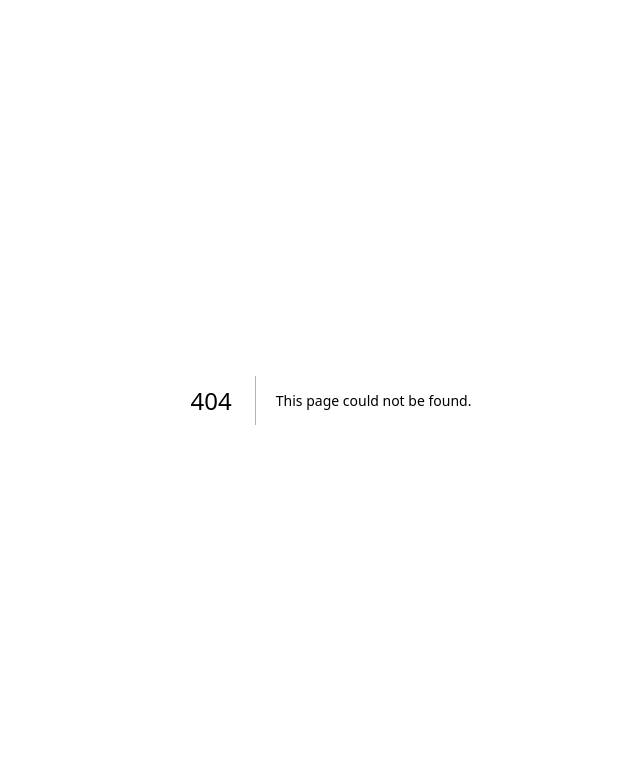
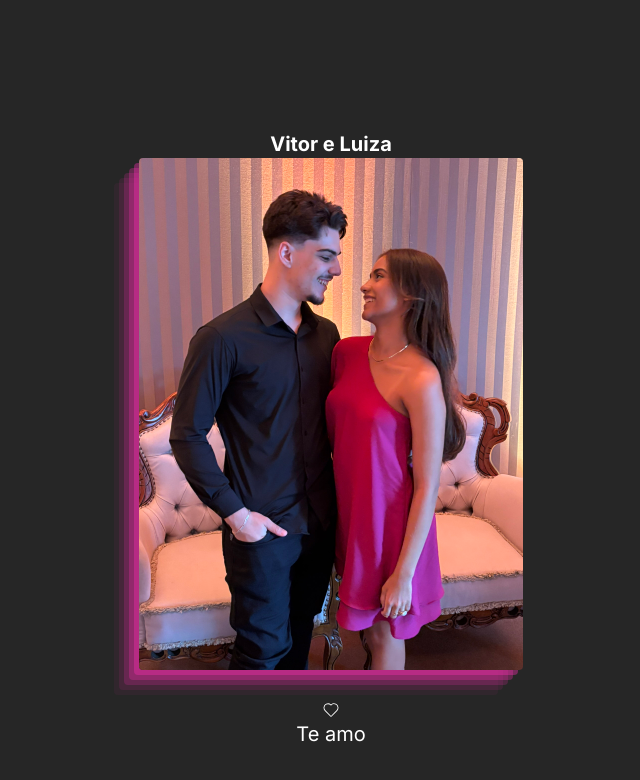
Before and after one commit to Crautor/Portfolio, a Next.js app: page /love in a window 1280 px wide. Before the commit this address had no page. Shown: the top 780 px of the page, without its empty margins (309-949 px from the left). Built offline with nearby package versions, Linux system fonts and the light colour scheme.

Commit message:
feat: love page

```diff
--- /dev/null
+++ b/src/app/love/page.jsx
@@ -0,0 +1,24 @@
+import React from 'react';
+
+// Components
+import LoveScreen from '@/components/LoveScreen';
+// import LanguageCarousel from '@/components/languageCarousel';
+import AboutMe from '@/components/aboutMe';
+import Experiences from '@/components/experiences';
+import Footer from '@/components/footer';
+import Projects from '@/components/projects';
+
+const Love = () => {
+  return (
+    <div className='h-auto w-full '>
+      <LoveScreen />
+      {/*<LanguageCarousel />*/}
+      {/* <AboutMe /> */}
+      {/* <Experiences /> */}
+      {/* <Projects /> */}
+      {/* <Footer /> */}
+    </div>
+  );
+};
+
+export default Love;
--- /dev/null
+++ b/src/components/LoveScreen/index.jsx
@@ -0,0 +1,25 @@
+import React from 'react';
+
+// Icons
+import { CiHeart } from 'react-icons/ci';
+// Components
+
+const LoveScreen = () => {
+  return (
+    <div className='select-none w-full h-screen md:p-0 xxs:p-2 bg-neutral-800 flex flex-col items-center justify-center'>
+      <p className='text-white text-xl font-bold'>Vitor e Luiza</p>
+      <img
+        className='w-96 rounded shadow-[rgba(240,_46,_170,_0.4)_-5px_5px,_rgba(240,_46,_170,_0.3)_-10px_10px,_rgba(240,_46,_170,_0.2)_-15px_15px,_rgba(240,_46,_170,_0.1)_-20px_20px,_rgba(240,_46,_170,_0.05)_-25px_25px]'
+        src='/Image/Love.jpeg'
+        alt=''
+        draggable='false'
+      />
+      <div className='animate-bounce flex justify-center flex-col items-center text-white text-xl absolute bottom-10'>
+        <CiHeart  />
+        <p>Te amo</p>
+      </div>
+    </div>
+  );
+};
+
+export default LoveScreen;
```
Also changed, not shown: public/Image/Love.jpeg (added).
